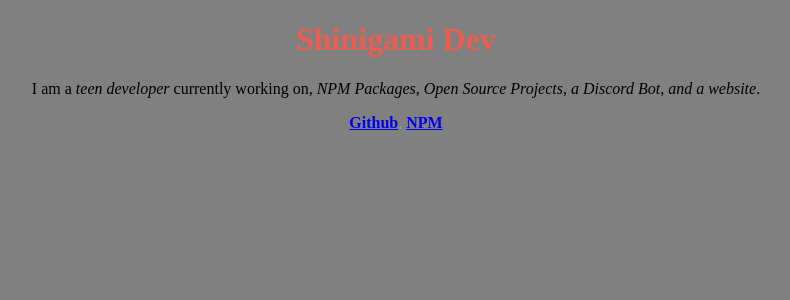
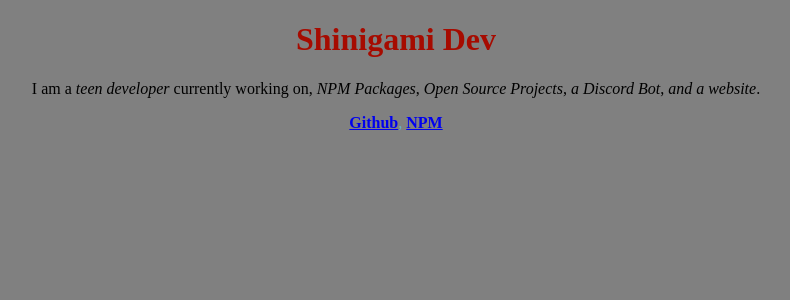
Before and after one commit to JussTorched/JussTorched.github.io, a PHP site: page / in a window 1280 px wide. Shown: the top 300 px of the page, without its empty margins (244-1034 px from the left). Run offline with PHP 8.4, Linux system fonts and the light colour scheme.

Commit message:
Update main.css

```diff
--- a/main.css
+++ b/main.css
@@ -1,5 +1,5 @@
 h1 {
-  color: #ed5e4e;
+  color: #a60b00;
   font: times new roman;
   text-align: center;
 }
```
